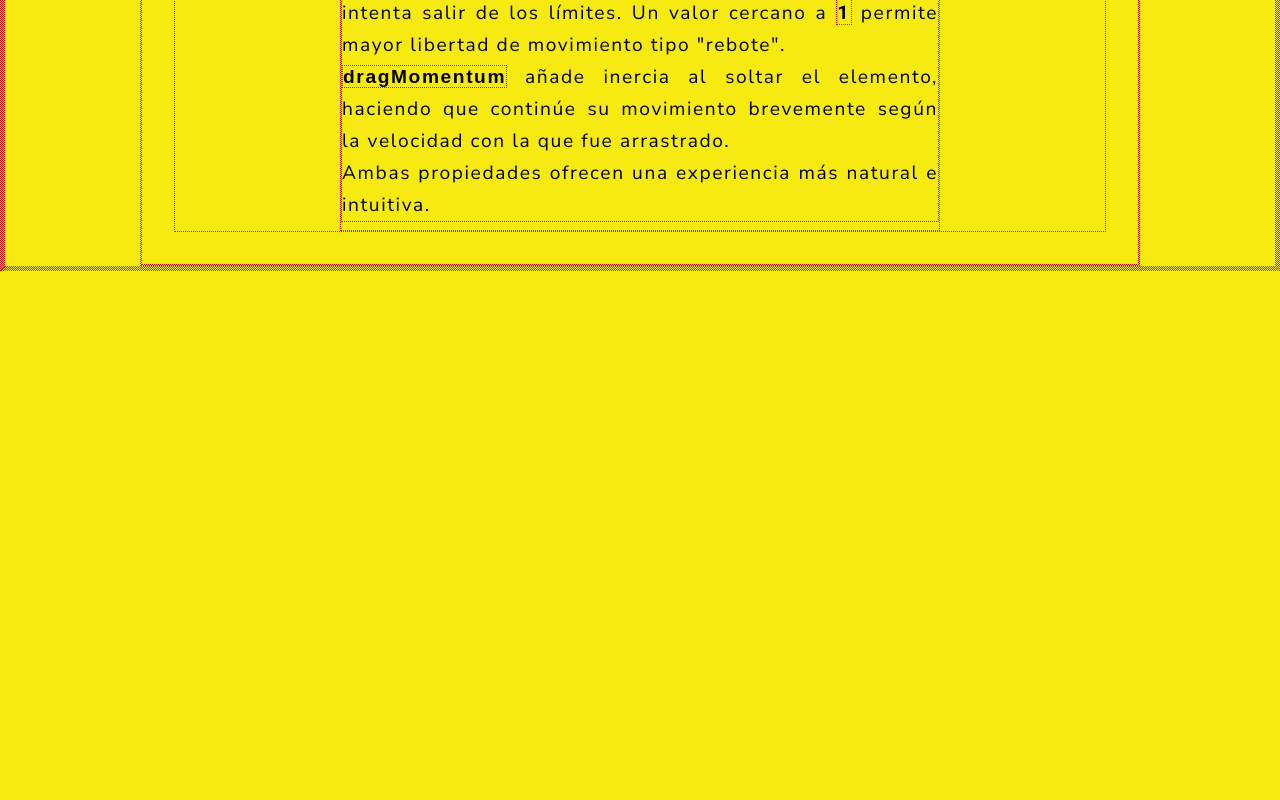
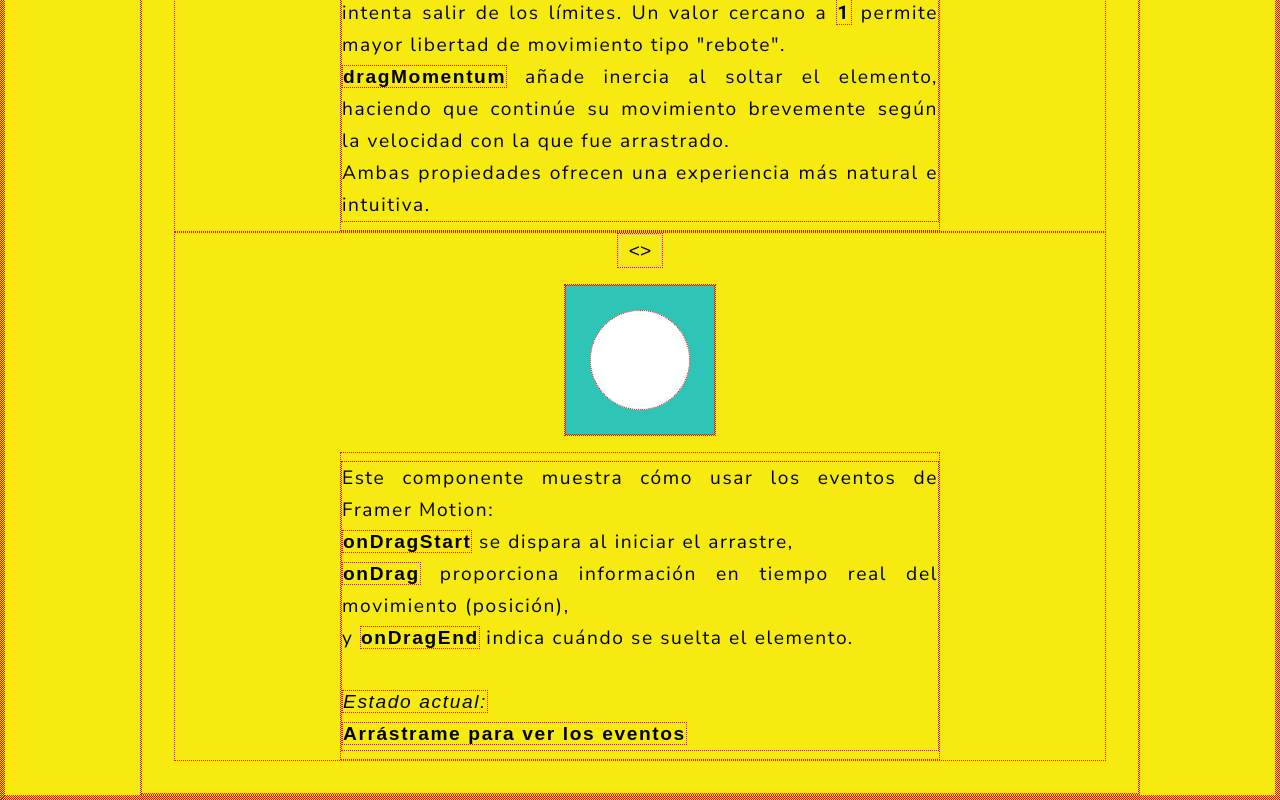
Before and after one commit to EsneiderCdD/framer-motion, a React (Vite) app: page /catalog/gestures/drag-basic in a window 1280 px wide. Shown: the part 1997-2797 px from the top of the page. Before the commit the page ends 2268 px from the top, so only its background shows below. Built offline with nearby package versions, Linux system fonts and the light colour scheme; a web font is replaced by a local one.

Commit message:
feat: Crear DragEvents.jsx

```diff
--- /dev/null
+++ b/src/components/Gestures/DragEvents.jsx
@@ -0,0 +1,62 @@
+import React, { useState } from "react";
+import { motion } from "framer-motion";
+import styles from "./styles.module.css";
+
+export default function DragEvents() {
+  const [showCode, setShowCode] = useState(false);
+  const [eventInfo, setEventInfo] = useState("Arrástrame para ver los eventos");
+
+  const codeString = `<motion.div
+  drag
+  onDragStart={() => console.log("Inicia el drag")}
+  onDrag={(e, info) => console.log(info.point)}
+  onDragEnd={() => console.log("Finaliza el drag")}
+>
+  Elemento con eventos
+</motion.div>`;
+
+  return (
+    <div className={styles.box}>
+      <div className={styles.item}>
+        <button onClick={() => setShowCode((prev) => !prev)}>
+          {showCode ? "i" : "<>"}
+        </button>
+      </div>
+
+      <div className={styles.item}>
+        <motion.div
+          drag
+          onDragStart={() => setEventInfo("🚀 Inició el drag")}
+          onDrag={(e, info) => setEventInfo(`📍 Posición: x=${Math.round(info.point.x)}, y=${Math.round(info.point.y)}`)}
+          onDragEnd={() => setEventInfo("✅ Finalizó el drag")}
+          className={styles.circleWrapper}
+          style={{ backgroundColor: "#2EC4B6" }}
+        >
+          <div className={styles.circle}></div>
+        </motion.div>
+      </div>
+
+      <div className={styles.item}>
+        {showCode ? (
+          <pre className={styles.codeBlock}>
+            <code>{codeString}</code>
+          </pre>
+        ) : (
+          <p>
+            Este componente muestra cómo usar los eventos de Framer Motion:
+            <br />
+            <strong>onDragStart</strong> se dispara al iniciar el arrastre,
+            <br />
+            <strong>onDrag</strong> proporciona información en tiempo real del movimiento (posición),
+            <br />
+            y <strong>onDragEnd</strong> indica cuándo se suelta el elemento.
+            <br />
+            <br />
+            <em>Estado actual:</em><br />
+            <strong>{eventInfo}</strong>
+          </p>
+        )}
+      </div>
+    </div>
+  );
+}
--- a/src/components/Gestures/index.jsx
+++ b/src/components/Gestures/index.jsx
@@ -2,6 +2,7 @@
 import DragMoveExample from "./DragMoveExample";
 import DragConstraintExample from "./DragConstraintExample";
 import DragElastic from "./DragElastic";
+import DragEvents from "./DragEvents";
 import styles from "./styles.module.css";
 
 export default function GestureCatalog() {
@@ -12,6 +13,7 @@ export default function GestureCatalog() {
       <DragMoveExample />
       <DragConstraintExample />
       <DragElastic />
+      <DragEvents />
 
     </div>
   );
```
